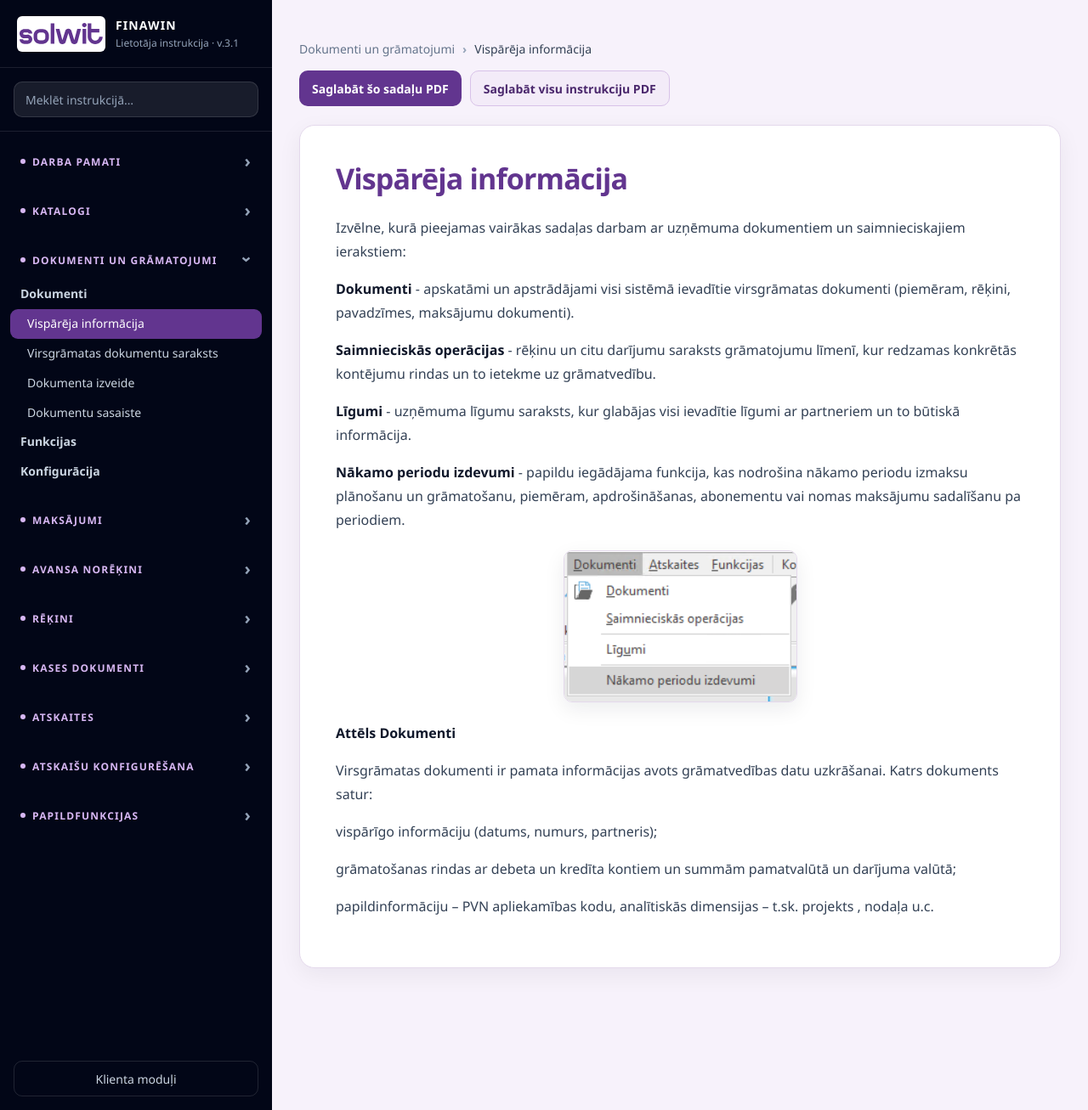
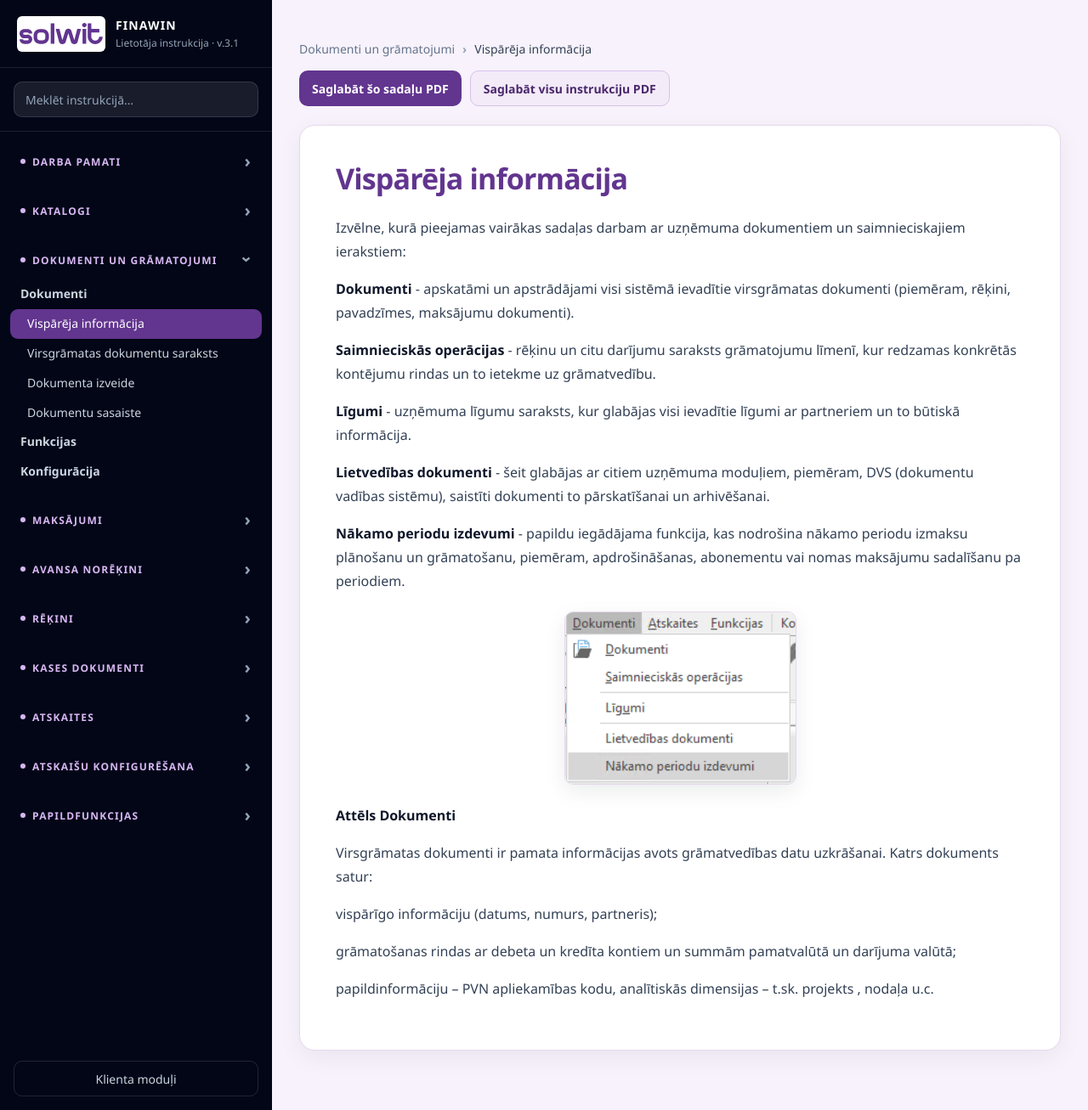
Before and after one commit to cymmtrwqp8-ctrl/finawin-instrukcija1, a Jekyll site: the page built from _docs/053-dokumenti-vispareja-informacija.md, in a window 1280 px wide and 1307 px high. Shown: the whole window at 85% size. Built offline with Jekyll 4.4.1, drawn with Linux system fonts in a browser that asks for light colours.

Commit message:
Atjauno Dokumentu attēlu un pievieno Lietvedības dokumentus

```diff
--- a/_docs/053-dokumenti-vispareja-informacija.md
+++ b/_docs/053-dokumenti-vispareja-informacija.md
@@ -17,9 +17,11 @@ Izvēlne, kurā pieejamas vairākas sadaļas darbam ar uzņēmuma dokumentiem un
 
 **Līgumi** - uzņēmuma līgumu saraksts, kur glabājas visi ievadītie līgumi ar partneriem un to būtiskā informācija.
 
+**Lietvedības dokumenti** - šeit glabājas ar citiem uzņēmuma moduļiem, piemēram, DVS (dokumentu vadības sistēmu), saistīti dokumenti to pārskatīšanai un arhivēšanai.
+
 **Nākamo periodu izdevumi** - papildu iegādājama funkcija, kas nodrošina nākamo periodu izmaksu plānošanu un grāmatošanu, piemēram, apdrošināšanas, abonementu vai nomas maksājumu sadalīšanu pa periodiem.
 
-<img src="{{ site.baseurl }}/assets/images/image98.png" alt="A screenshot of a computer AI-generated content may be incorrect." />
+<img src="{{ site.baseurl }}/assets/images/image98.png" alt="Dokumentu izvēlne ar lietvedības dokumentu sadaļu." />
 
 **Attēls Dokumenti**
 
```
Also changed, not shown: assets/images/image98.png.
